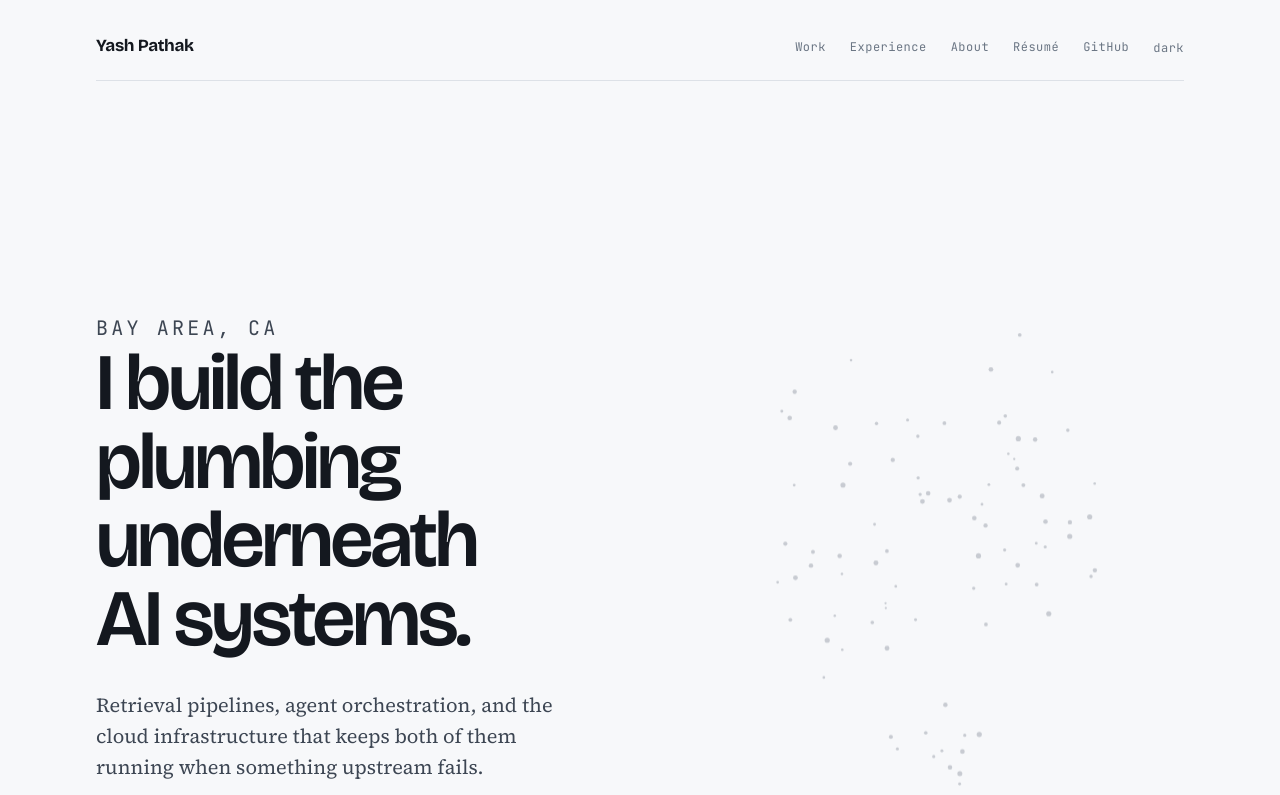
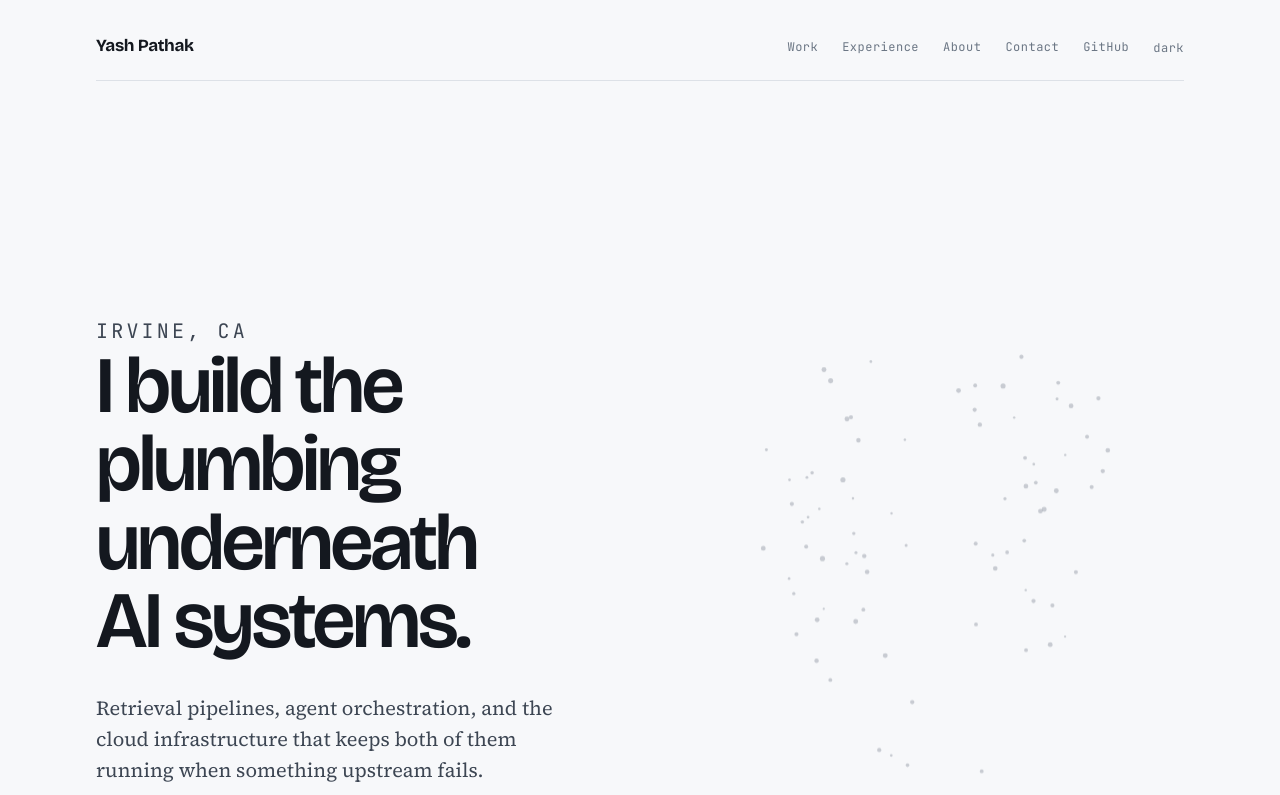
Before and after one commit to YashPathak1446/portfolio, a Next.js app: page / in a window 1280 px wide. Shown: the top 795 px of the page. Built offline with nearby package versions, Linux system fonts and the light colour scheme.

Commit message:
added contact section, 404 fallback page for resume not found (to do)

```diff
--- a/src/app/globals.css
+++ b/src/app/globals.css
@@ -821,3 +821,93 @@ html { overflow-x: clip; }
   .field { min-height: 17rem; margin-top: 2.5rem; }
   .field canvas { min-height: 17rem; }
 }
+
+.contact { margin-bottom: 0; border-bottom: 0; }
+
+.contact-inner { max-width: 46rem; }
+
+.contact h2 {
+  font-family: var(--display);
+  font-weight: 600;
+  font-size: clamp(1.9rem, 4.4vw, 2.9rem);
+  line-height: 1.06;
+  letter-spacing: -0.03em;
+  margin: 0;
+  max-width: 18ch;
+  text-wrap: balance;
+}
+
+.contact-lead {
+  margin: 1.35rem 0 0;
+  color: var(--ink-soft);
+  font-size: 1.0625rem;
+  max-width: 46ch;
+}
+
+.contact-actions {
+  display: flex;
+  flex-wrap: wrap;
+  gap: 0.75rem;
+  margin: 2.25rem 0 0;
+}
+
+.btn {
+  display: inline-flex;
+  align-items: center;
+  justify-content: center;
+  min-height: 3rem;
+  padding: 0 1.4rem;
+  border-radius: 8px;
+  font-family: var(--mono);
+  font-size: 0.875rem;
+  letter-spacing: 0.01em;
+  text-decoration: none;
+  cursor: pointer;
+  border: 1px solid transparent;
+  transition: background 180ms ease, border-color 180ms ease, color 180ms ease;
+}
+
+.btn-primary {
+  background: var(--signal);
+  color: var(--paper);
+  border-color: var(--signal);
+}
+
+.btn-primary:hover { filter: brightness(1.12); }
+
+.btn-ghost {
+  background: transparent;
+  color: var(--ink-soft);
+  border-color: var(--rule);
+}
+
+.btn-ghost:hover { border-color: var(--signal); color: var(--signal); }
+
+.contact-links {
+  list-style: none;
+  display: flex;
+  flex-wrap: wrap;
+  gap: 0.5rem 2rem;
+  margin: 2.25rem 0 0;
+  padding: 1.5rem 0 0;
+  border-top: 1px solid var(--rule);
+  font-family: var(--mono);
+  font-size: 0.8125rem;
+}
+
+.contact-links a {
+  text-decoration: none;
+  color: var(--ink-soft);
+  display: inline-flex;
+  align-items: center;
+  min-height: 44px;
+}
+
+.contact-links a:hover { color: var(--signal); }
+
+.foot { justify-content: space-between; }
+
+@media (max-width: 34rem) {
+  .contact-actions { flex-direction: column; align-items: stretch; }
+  .btn { width: 100%; }
+}
--- a/src/app/layout.tsx
+++ b/src/app/layout.tsx
@@ -43,16 +43,15 @@ export default function RootLayout({ children }: { children: React.ReactNode })
               <a href="/#work">Work</a>
               <a href="/#experience">Experience</a>
               <a href="/#about">About</a>
-              <a href="/resume.pdf">Résumé</a>
+              <a href="/#contact">Contact</a>
               <a href="https://github.com/YashPathak1446">GitHub</a>
               <ThemeToggle />
             </nav>
           </header>
           {children}
           <footer className="foot">
-            <a href="mailto:yashpathak1446@gmail.com">Email</a>
-            <a href="https://github.com/YashPathak1446">GitHub</a>
-            <a href="https://www.linkedin.com/in/yash-pathak-6074a1210/">LinkedIn</a>
+            <span>© {new Date().getFullYear()} Yash Pathak</span>
+            <a href="/#contact">Get in touch</a>
           </footer>
         </div>
       </body>
--- a/src/app/page.tsx
+++ b/src/app/page.tsx
@@ -1,6 +1,7 @@
 import { getAllProjects, formatYear } from '@/lib/projects';
 import { getExperience, formatSpan } from '@/lib/experience';
 import EmbeddingField from '@/components/EmbeddingField';
+import Contact from '@/components/Contact';
 
 export default function Home() {
   const projects = getAllProjects();
@@ -12,7 +13,7 @@ export default function Home() {
     <main>
       <section className="hero">
         <div className="hero-text">
-        <p className="eyebrow">Bay Area, CA</p>
+        <p className="eyebrow">Irvine, CA</p>
         <h1>I build the plumbing underneath AI systems.</h1>
         <p>
           Retrieval pipelines, agent orchestration, and the cloud infrastructure
@@ -133,6 +134,8 @@ export default function Home() {
           </div>
         </div>
       </section>
+
+      <Contact />
     </main>
   );
 }
--- /dev/null
+++ b/src/components/Contact.tsx
@@ -0,0 +1,64 @@
+'use client';
+
+import { useState } from 'react';
+
+const EMAIL = 'yashpathak1446@gmail.com';
+const GITHUB = 'https://github.com/YashPathak1446';
+const LINKEDIN = 'https://www.linkedin.com/in/yash-pathak-6074a1210/';
+
+export default function Contact() {
+  const [copied, setCopied] = useState(false);
+
+  async function copy() {
+    try {
+      await navigator.clipboard.writeText(EMAIL);
+      setCopied(true);
+      setTimeout(() => setCopied(false), 2000);
+    } catch {
+      /* clipboard blocked — the mailto link still works */
+    }
+  }
+
+  return (
+    <section id="contact" className="band contact">
+      <div className="contact-inner">
+        <p className="eyebrow">Contact</p>
+        <h2>
+          I&apos;m looking for new grad and entry-level software roles.
+        </h2>
+        <p className="contact-lead">
+          If you&apos;re hiring, or you just want to talk about retrieval systems and
+          the infrastructure underneath them, I&apos;d like to hear from you. I reply
+          to everything.
+        </p>
+
+        <div className="contact-actions">
+          <a className="btn btn-primary" href={`mailto:${EMAIL}`}>
+            {EMAIL}
+          </a>
+          <button type="button" className="btn btn-ghost" onClick={copy} aria-live="polite">
+            {copied ? 'Copied' : 'Copy address'}
+          </button>
+        </div>
+
+        <ul className="contact-links">
+          <li>
+            <a href={GITHUB}>
+              GitHub <span aria-hidden="true">↗</span>
+            </a>
+          </li>
+          <li>
+            <a href={LINKEDIN}>
+              LinkedIn <span aria-hidden="true">↗</span>
+            </a>
+          </li>
+          <li>
+            <a href="/resume.pdf">
+              Résumé <span aria-hidden="true">↓</span>
+            </a>
+          </li>
+        </ul>
+      </div>
+    </section>
+  );
+}
```
Also changed, not shown: 1 other file (tests, documents, lock files or other folders).
